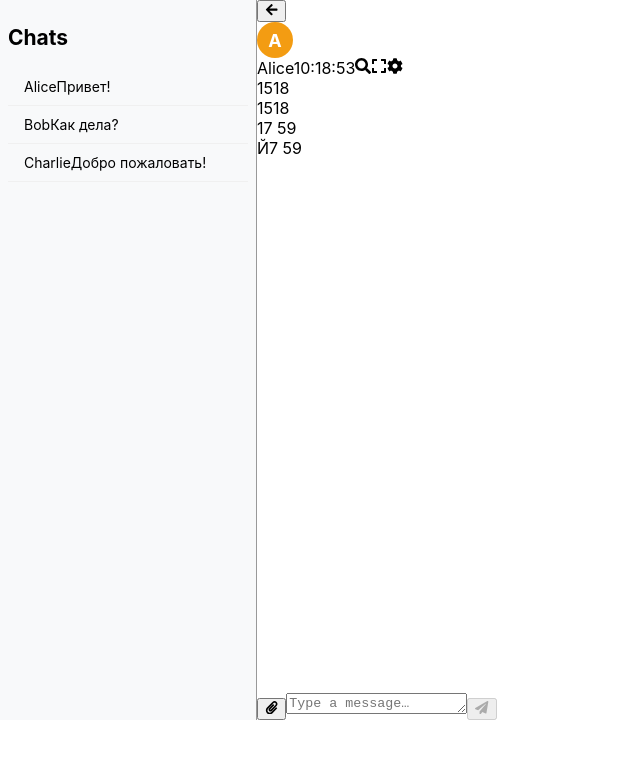
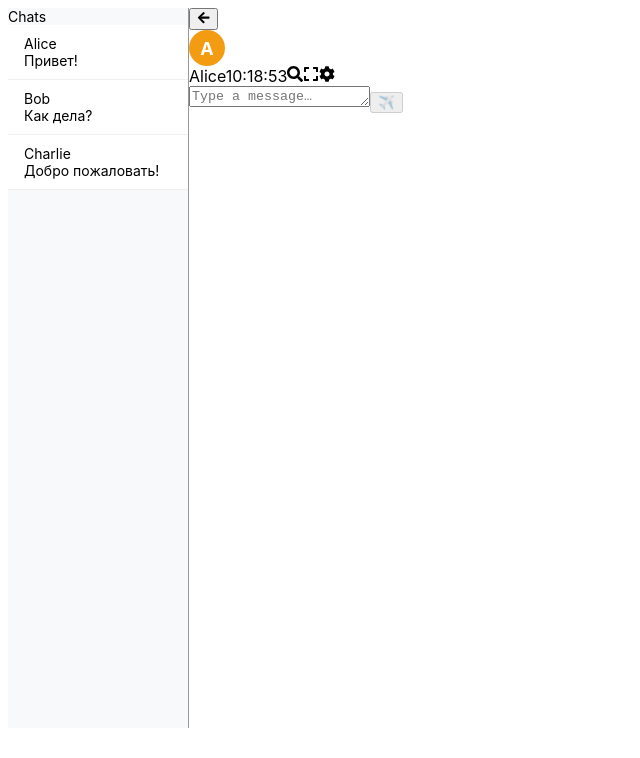
Before and after one commit to pmrsolution/Miniapptg, a React (Create React App) app: page / in a window 1280 px wide. Shown: the top 758 px of the page, without its empty margins (0-640 px from the left). Built offline with nearby package versions, Linux system fonts and the light colour scheme.

Commit message:
Перенос оригинальных стилей и точная верстка Sidebar, Messages, MessageInput по манифесту Kimi (визуал 1-в-1)

```diff
--- a/src/components/MessageInput.jsx
+++ b/src/components/MessageInput.jsx
@@ -1,47 +1,29 @@
-import React, { useState, useRef } from 'react';
-import { FaPaperclip, FaPaperPlane } from 'react-icons/fa';
+import React, { useState } from 'react';
 
 export default function MessageInput() {
   const [text, setText] = useState('');
-  const fileRef = useRef();
-  const [file, setFile] = useState(null);
-
-  const handleFileChange = (e) => {
-    setFile(e.target.files[0]);
+  const send = (e) => {
+    if (e) e.preventDefault();
+    if (!text.trim()) return;
+    setText('');
   };
-
-  const handleSend = () => {
-    if (!text.trim() && !file) return;
-    setText('');
-    setFile(null);
-    if (fileRef.current) fileRef.current.value = '';
-  };
-
   return (
-    <div className="chat-input">
-      <button className="file-btn" onClick={() => fileRef.current && fileRef.current.click()}><FaPaperclip /></button>
-      <input
-        type="file"
-        ref={fileRef}
-        onChange={handleFileChange}
-        style={{ display: 'none' }}
-      />
+    <form onSubmit={send}>
+      <div className="input-area">
         <textarea
+          className="input-box"
           rows={1}
           placeholder="Type a message…"
           value={text}
           onChange={e => setText(e.target.value)}
           onKeyDown={e => {
-          if (e.key === 'Enter' && !e.shiftKey) { e.preventDefault(); handleSend(); }
+            if (e.key === 'Enter' && !e.shiftKey) { e.preventDefault(); send(); }
           }}
         />
-      <button className="send-btn" onClick={handleSend} disabled={!text.trim() && !file}><FaPaperPlane /></button>
-      {file && (
-        <div className="file-preview">
-          <span>{file.name}</span>
-          <button onClick={() => setFile(null)}>✕</button>
+        <button className="send-btn" type="submit" disabled={!text.trim()}>
+          ✈️
+        </button>
       </div>
-      )}
-    </div>
+    </form>
   );
 }
--- a/src/components/Messages.jsx
+++ b/src/components/Messages.jsx
@@ -9,13 +9,22 @@ const messages = [
 
 export default function Messages() {
   return (
+    <div className="messages">
       <Virtuoso
         data={messages}
         followOutput="smooth"
         itemContent={(_, m) => (
-        <div className={`msg ${m.isBot ? 'from-bot' : ''}`}>{m.text}</div>
+          <div className={`bubble ${m.isBot ? 'left' : 'right'}`}>
+            {m.text}
+            {m.fileUrl && (
+              <a href={m.fileUrl} target="_blank" rel="noreferrer">
+                📎 {m.fileName}
+              </a>
+            )}
+          </div>
         )}
         style={{ height: '100%' }}
       />
+    </div>
   );
 }
--- a/src/components/Sidebar.jsx
+++ b/src/components/Sidebar.jsx
@@ -1,28 +1,31 @@
 import React, { useState } from 'react';
 
 const chats = [
-  { chat_id: '1', first_name: 'Alice', last_message: 'Привет!' },
-  { chat_id: '2', first_name: 'Bob', last_message: 'Как дела?' },
-  { chat_id: '3', first_name: 'Charlie', last_message: 'Добро пожаловать!' }
+  { chat_id: '1', first_name: 'Alice', last_message: 'Привет!', photo_url: '' },
+  { chat_id: '2', first_name: 'Bob', last_message: 'Как дела?', photo_url: '' },
+  { chat_id: '3', first_name: 'Charlie', last_message: 'Добро пожаловать!', photo_url: '' }
 ];
 
 export default function Sidebar() {
   const [activeId, setActiveId] = useState('1');
   return (
-    <div className="sidebar">
-      <div className="sidebar-header">
-        <h2>Chats</h2>
+    <aside className="sidebar">
+      <div className="sidebar-header">Chats</div>
+      <div className="chat-list">
+        {chats.map(chat => (
+          <div
+            key={chat.chat_id}
+            className={`chat-item ${activeId === chat.chat_id ? 'active' : ''}`}
+            onClick={() => setActiveId(chat.chat_id)}
+          >
+            <img src={chat.photo_url || undefined} alt="" className="avatar" />
+            <div className="info">
+              <div className="name">{chat.first_name}</div>
+              <div className="snippet">{chat.last_message}</div>
+            </div>
+          </div>
+        ))}
       </div>
-      {chats.map(c => (
-        <div
-          key={c.chat_id}
-          className={`chat-item ${activeId === c.chat_id ? 'active' : ''}`}
-          onClick={() => setActiveId(c.chat_id)}
-        >
-          <span className="chat-item__name">{c.first_name}</span>
-          <span className="chat-item__snippet">{c.last_message}</span>
-        </div>
-      ))}
-    </div>
+    </aside>
   );
 }
--- a/src/index.css
+++ /dev/null
@@ -1,19 +0,0 @@
-body {
-  margin: 0;
-  font-family: -apple-system, BlinkMacSystemFont, 'Segoe UI', 'Roboto',
-    'Oxygen', 'Ubuntu', 'Cantarell', 'Fira Sans', 'Droid Sans', 'Helvetica Neue',
-    sans-serif;
-  -webkit-font-smoothing: antialiased;
-  -moz-osx-font-smoothing: grayscale;
-}
-
-code {
-  font-family: source-code-pro, Menlo, Monaco, Consolas, 'Courier New',
-    monospace;
-}
-
-.layout { display: flex; height: 100vh; }
-.sidebar { width: 280px; overflow-y: auto; border-right: 1px solid #e5e7eb; padding: .5rem; }
-.chat { flex: 1; display: flex; flex-direction: column; }
-.chat .input-row { display: flex; gap: .5rem; background: #f9fafb; padding: .75rem; }
-.loading { display: flex; align-items: center; justify-content: center; height: 100vh; }
--- a/src/index.js
+++ b/src/index.js
@@ -1,6 +1,6 @@
 import React from 'react';
 import ReactDOM from 'react-dom/client';
-import './index.css';
+import './index.scss';
 import App from './App.js';
 import reportWebVitals from './reportWebVitals';
 
--- /dev/null
+++ b/src/index.scss
@@ -0,0 +1,251 @@
+/* Оригинальный CSS из старой версии для полного визуального совпадения */
+.App {
+  text-align: center;
+}
+
+.App-logo {
+  height: 40vmin;
+  pointer-events: none;
+}
+
+@media (prefers-reduced-motion: no-preference) {
+  .App-logo {
+    animation: App-logo-spin infinite 20s linear;
+  }
+}
+
+.App-header {
+  background-color: #282c34;
+  min-height: 100vh;
+  display: flex;
+  flex-direction: column;
+  align-items: center;
+  justify-content: center;
+  font-size: calc(10px + 2vmin);
+  color: white;
+}
+
+.App-link {
+  color: #61dafb;
+}
+
+@keyframes App-logo-spin {
+  from {
+    transform: rotate(0deg);
+  }
+  to {
+    transform: rotate(360deg);
+  }
+}
+
+/* Основные стили для Telegram WebApp */
+.app {
+  font-family: -apple-system, BlinkMacSystemFont, 'Segoe UI', 'Roboto', sans-serif;
+  height: 100vh;
+  display: flex;
+  flex-direction: column;
+  background: var(--tg-theme-bg-color, #ffffff);
+  color: var(--tg-theme-text-color, #000000);
+}
+
+/* Заголовок */
+.header {
+  background: var(--tg-theme-button-color, #2481cc);
+  color: var(--tg-theme-button-text-color, #ffffff);
+  padding: 16px;
+  text-align: center;
+  box-shadow: 0 2px 4px rgba(0,0,0,0.1);
+}
+
+.header h1 {
+  margin: 0;
+  font-size: 18px;
+  font-weight: 600;
+}
+
+.user-info {
+  margin-top: 8px;
+  font-size: 14px;
+  opacity: 0.9;
+}
+
+/* Основной контент */
+.main-content {
+  display: flex;
+  height: calc(100vh - 80px);
+  min-height: 0;
+}
+
+/* Боковая панель */
+.sidebar {
+  min-width: 180px;
+  max-width: 240px;
+  font-size: 14px;
+  border-right: 1px solid var(--tg-theme-hint-color, #999999);
+  background: var(--tg-theme-secondary-bg-color, #f8f9fa);
+  display: flex;
+  flex-direction: column;
+}
+
+.section {
+  padding: 16px;
+}
+
+.section h3 {
+  margin: 0 0 12px 0;
+  font-size: 16px;
+  font-weight: 600;
+}
+
+.section button {
+  width: 100%;
+  padding: 8px 12px;
+  background: var(--tg-theme-button-color, #2481cc);
+  color: var(--tg-theme-button-text-color, #ffffff);
+  border: none;
+  border-radius: 8px;
+  font-size: 14px;
+  cursor: pointer;
+  margin-bottom: 12px;
+}
+
+.section button:disabled {
+  opacity: 0.6;
+  cursor: not-allowed;
+}
+
+.section button:hover:not(:disabled) {
+  opacity: 0.9;
+}
+
+/* Список чатов */
+.chat-list {
+  padding: 0;
+  margin: 0;
+  background: #fff;
+  width: 100%;
+}
+
+.chat-item {
+  display: flex;
+  align-items: center;
+  padding: 10px 16px;
+  cursor: pointer;
+  border-bottom: 1px solid #f0f0f0;
+  transition: background 0.2s;
+}
+
+.chat-item.selected {
+  background: #eaf6ff;
+}
+
+.chat-avatar {
+  width: 36px;
+  height: 36px;
+  border-radius: 50%;
+  background: #29a6e3;
+  color: #fff;
+  display: flex;
+  align-items: center;
+  justify-content: center;
+  font-size: 18px;
+  font-weight: 700;
+  margin-right: 12px;
+}
+
+.chat-info {
+  flex: 1;
+  min-width: 0;
+}
+
+.chat-name {
+  font-weight: 600;
+  font-size: 16px;
+  color: #222;
+  margin-bottom: 2px;
+}
+
+.chat-last-message {
+  font-size: 14px;
+  color: #888;
+  white-space: nowrap;
+  overflow: hidden;
+  text-overflow: ellipsis;
+}
+
+.chat-time {
+  font-size: 12px;
+  color: #bbb;
+  margin-top: 2px;
+}
+
+/* Область чата */
+.chat-area {
+  flex: 1;
+  display: flex;
+  flex-direction: column;
+  min-width: 0;
+  min-height: 0;
+}
+
+.messages-wrapper {
+  flex: 1 1 auto;
+  overflow-y: auto;
+  overflow-x: hidden; /* Убираем горизонтальную полосу прокрутки */
+  padding: 8px 8px 0 8px; /* Убираем нижний padding */
+  background: #f7f7f7;
+  min-height: 0;
+  height: 100%; /* Убираем max-height чтобы не было пустого места */
+  margin: 0;
+}
+
+.messages {
+  display: flex;
+  flex-direction: column;
+  gap: 12px;
+}
+
+.message-bubble {
+  display: flex;
+  align-items: flex-end;
+  margin-bottom: 4px;
+  max-width: 80%;
+  width: 100%; /* Контролируем ширину */
+  box-sizing: border-box; /* Включаем padding в width */
+}
+
+.message-bubble.user {
+  align-self: flex-start;
+  flex-direction: row;
+}
+
+.message-bubble.bot {
+  align-self: flex-end;
+  flex-direction: row-reverse;
+}
+
+.message-avatar {
+  width: 32px;
+  height: 32px;
+  border-radius: 50%;
+  display: flex;
+  align-items: center;
+  justify-content: center;
+  font-size: 16px;
+  font-weight: bold;
+  color: #fff;
+  margin: 0 8px;
+  flex-shrink: 0;
+}
+
+.message-content {
+  background: #e3f2fd;
+  color: #222;
+  border-radius: 16px;
+  padding: 10px 14px;
+  min-width: 40px;
+  max-width: calc(100% - 48px); /* Учитываем ширину аватара */
+  word-break: break-word;
+  overflow-wrap: break-word; /* Дополнительная защита от переполнения */
+  box-shadow: 0 1px 2px rgba(0,0,0,0.04);
+}
```
Also changed, not shown: src/App.bak.js (added, +8 -0 lines). Lines whose indentation alone changed are shown as unchanged.
